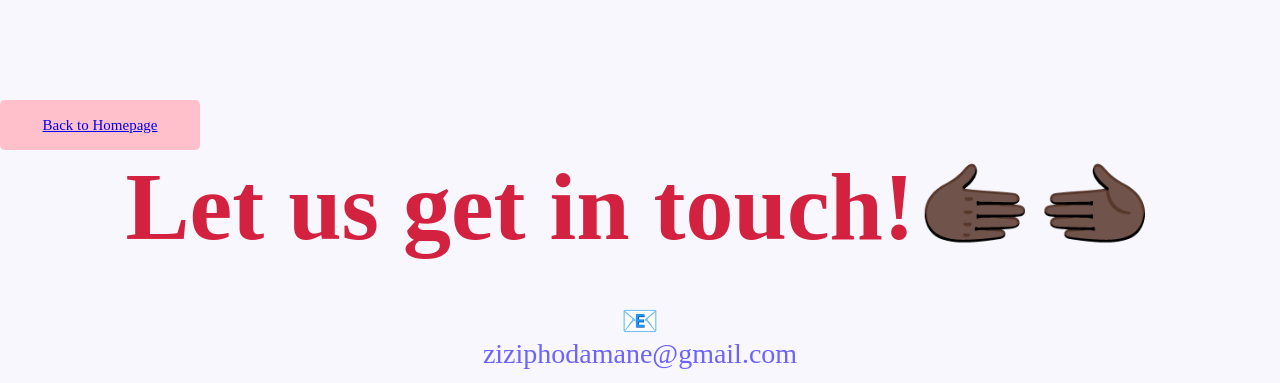
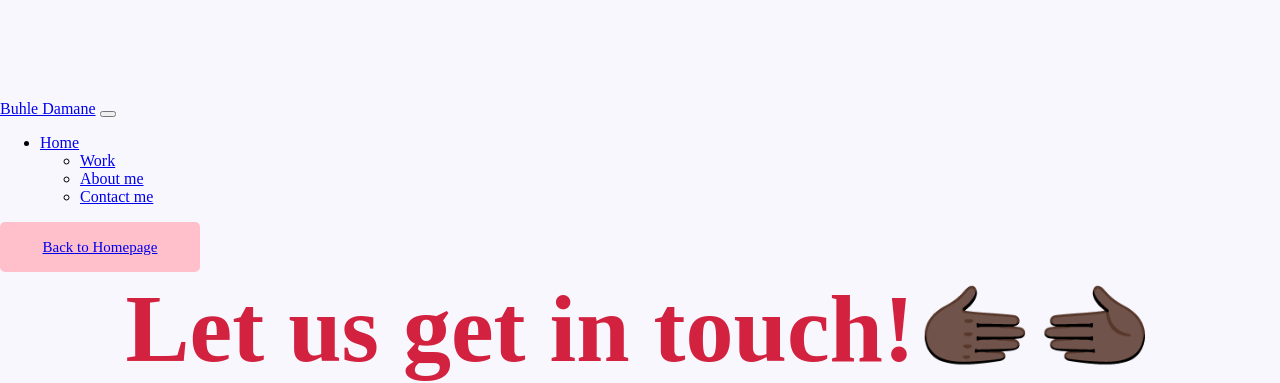
Before and after one commit to BuhleDamane/portfolio, a plain HTML site: page contact.html in a window 1280 px wide. Shown: the top 383 px of the page. Drawn offline with Linux system fonts and the light colour scheme.

Commit message:
updated contact.html

```diff
--- a/contact.html
+++ b/contact.html
@@ -11,6 +11,44 @@
     <link rel="stylesheet" href="style.css">
 </head>
 <body>
+    <nav class="navbar navbar-expand-lg navbar-light bg-light fixed-top">
+        <div class="container">
+          <a class="navbar-brand" href="index.html">Buhle Damane</a>
+          <button
+            class="navbar-toggler"
+            type="button"
+            data-bs-toggle="collapse"
+            data-bs-target="#navbarNav"
+            aria-controls="navbarNav"
+            aria-expanded="false"
+            aria-label="Toggle navigation"
+          >
+            <span class="navbar-toggler-icon"></span>
+          </button>
+          <div class="collapse navbar-collapse" id="navbarNav">
+            <ul class="navbar-nav">
+              <li class="nav-item">
+                <a class="nav-link active" aria-current="page" href="index.html"
+                  title="Homepage">Home</a
+                >
+              </li>
+              <div class="collapse navbar-collapse" id="navbarNav">
+                <ul class="navbar-nav">
+                  <li class="nav-item">
+                    <a class="nav-link active" aria-current="page" href="work.html"
+                      title="Work">Work</a
+                    >
+                  </li>
+              <li class="nav-item">
+                <a class="nav-link" href="about.html" title="About Buhle Damane">About me</a>
+              </li>
+              <li class="nav-item">
+                <a class="nav-link active" href="contact.html" title="Contact Buhle Damane">Contact me</a>
+              </li>
+            </ul>
+          </div>
+        </div>
+      </nav>
     <button class="back"><a href="index.html"> Back to Homepage</a></button>
     <h1 class="contact-buhle">
         Let us get in touch!🫱🏿‍🫲🏿
```
